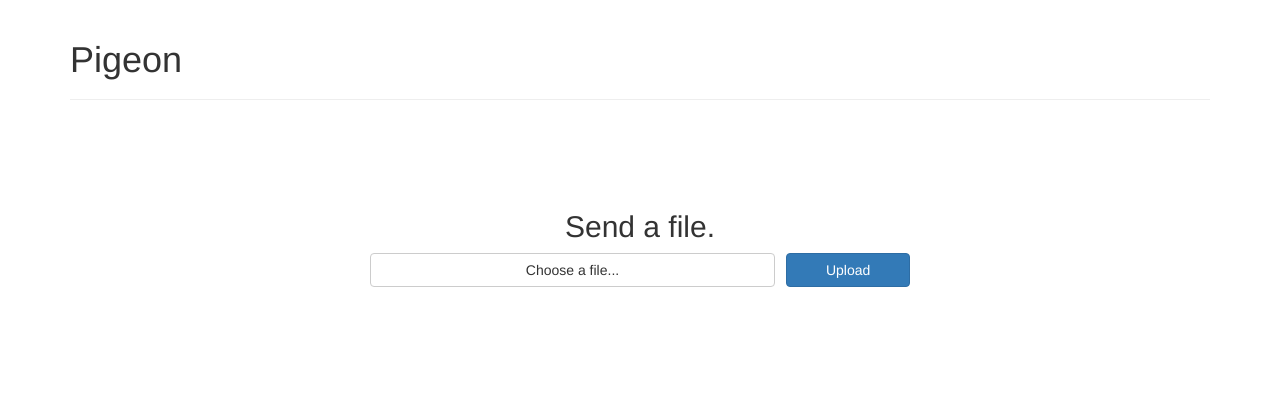
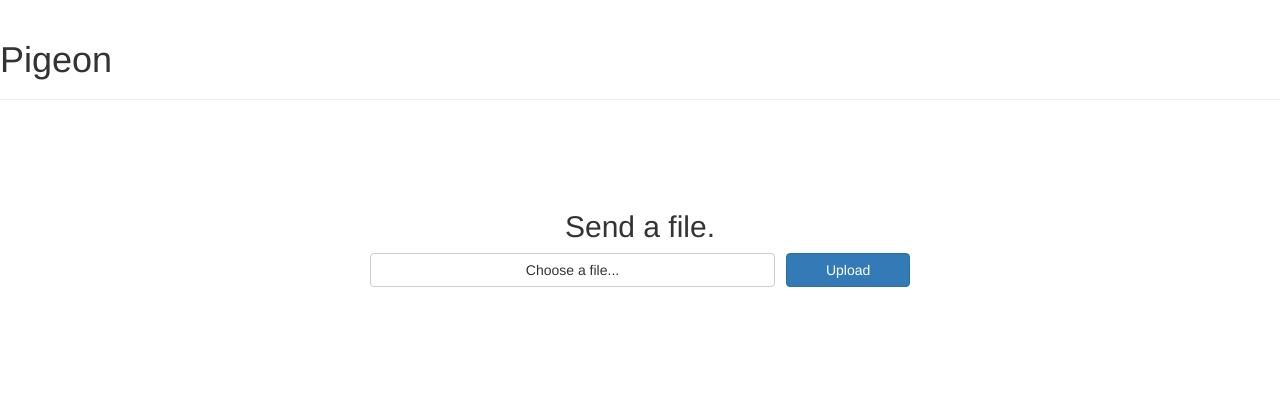
Before and after one commit to nathanko/pigeon, a plain HTML site: page index.html in a window 1280 px wide. Drawn offline with nearby package versions, Linux system fonts and the light colour scheme.

Commit message:
fixed header appearance and added head subtitle

```diff
--- a/index.html
+++ b/index.html
@@ -1,7 +1,7 @@
 <html>
 <head>
   <!-- TODO: Serve this page over HTTPS -->
-  <title>Pigeon</title>
+  <title>Pigeon - Send a file</title>
   <link rel="stylesheet" href="https://maxcdn.bootstrapcdn.com/bootstrap/3.3.7/css/bootstrap.min.css">
   <script src="https://www.gstatic.com/firebasejs/4.1.1/firebase.js"></script>
 
@@ -10,10 +10,10 @@
 </head>
 <body style="background:#fff">
 
+  <div class="page-header">
+    <h1>Pigeon</h1>
+  </div>
   <div class="container">
-    <div class="page-header" style="tesxt-align:center;">
-      <h1>Pigeon</h1>
-    </div>
 
     <div id="upload" class="col-lg-6 col-lg-offset-3" style="margin-top:5em">
       <div>
```
